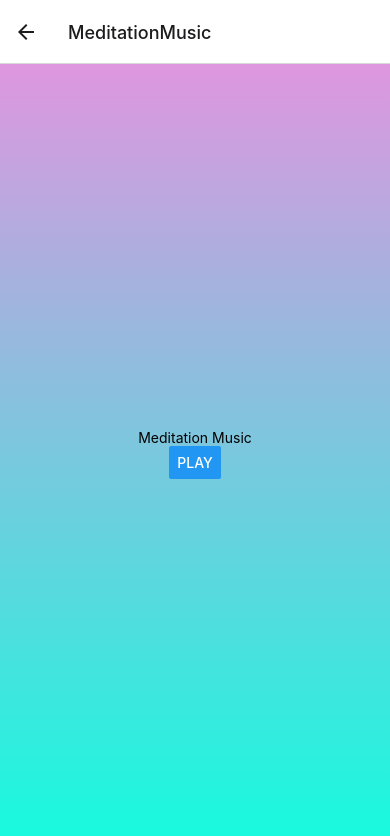
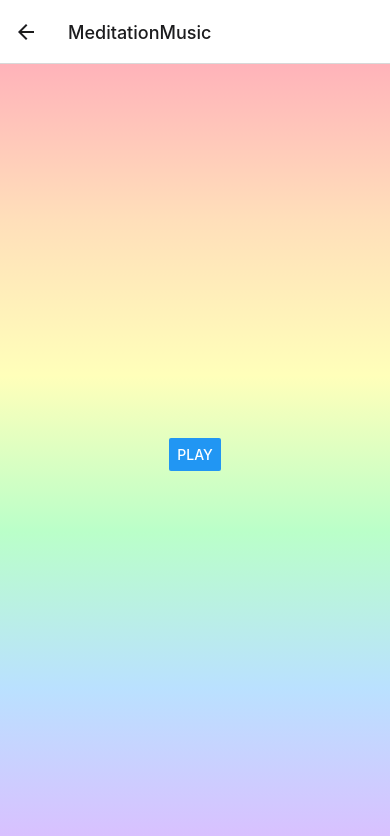
Before and after one commit to cathrinebjornberg/React-Native-Assignment1, a React Native app: screen /MeditationMusic in a window 390 px wide. Shown: the top 836 px of the page. Built offline with nearby package versions, Linux system fonts and the light colour scheme.

Commit message:
animation bg color works

```diff
--- a/screen/MeditationMusic.tsx
+++ b/screen/MeditationMusic.tsx
@@ -2,7 +2,7 @@ import { NativeStackScreenProps } from "@react-navigation/native-stack";
 import { Audio } from "expo-av";
 import { LinearGradient } from "expo-linear-gradient";
 import React, { useEffect, useState } from "react";
-import { Button, StyleSheet, Text, View } from "react-native";
+import { Animated, Button, StyleSheet, View } from "react-native";
 import { RootStackParamList } from "../App";
 
 function useToggle(initialValue: boolean) {
@@ -19,19 +19,43 @@ export default function MeditationMusic() {
   const [sound, setSound] = useState<Audio.Sound>();
   const { state: isPlaying, setState: setIsPlaying, toggle } = useToggle(false);
 
+  const [scaleValue] = useState(new Animated.Value(1));
+
   async function playSound() {
     if (sound && isPlaying) {
       await sound.stopAsync();
       setIsPlaying(false);
+      stopAnimation();
     } else {
       const { sound } = await Audio.Sound.createAsync(
         require("../assets/sound/relaxing-meditation-231762.mp3")
       );
       setSound(sound);
       setIsPlaying(true);
+      startAnimation();
       await sound.playAsync();
     }
   }
+
+  const startAnimation = () => {
+    Animated.loop(
+      Animated.sequence([
+        Animated.timing(scaleValue, {
+          toValue: 4,
+          duration: 4000,
+          useNativeDriver: true,
+        }),
+        Animated.timing(scaleValue, {
+          toValue: 1,
+          duration: 4000,
+          useNativeDriver: true,
+        }),
+      ])
+    ).start();
+  };
+  const stopAnimation = () => {
+    scaleValue.setValue(1);
+  };
 
   useEffect(() => {
     return sound
@@ -44,12 +68,25 @@ export default function MeditationMusic() {
 
   return (
     <View style={{ flex: 1, justifyContent: "center", alignItems: "center" }}>
-      <LinearGradient
-        // Background Linear Gradient
-        colors={["rgb(222,150,222)", "rgb(22,250,222)"]}
-        style={styles.background}
-      />
-      <Text>Meditation Music</Text>
+      <Animated.View
+        style={[
+          styles.animatedBackground,
+          { transform: [{ scale: scaleValue }] },
+        ]}
+      >
+        <LinearGradient
+          // Background Linear Gradient
+          colors={[
+            "#FFB3BA",
+            "#FFDFBA",
+            "#FFFFBA",
+            "#BAFFC9",
+            "#BAE1FF",
+            "#DABFFF",
+          ]}
+          style={styles.background}
+        />
+      </Animated.View>
       <Button title={isPlaying ? "Stop" : "Play"} onPress={playSound} />
     </View>
   );
@@ -63,6 +100,13 @@ const styles = StyleSheet.create({
     top: 0,
     bottom: 0,
   },
+  animatedBackground: {
+    position: "absolute",
+    left: 0,
+    right: 0,
+    top: 0,
+    bottom: 0,
+  },
 });
 
 //https://pixabay.com/sv/music/meditation-andlig-relaxing-meditation-231762/
```
